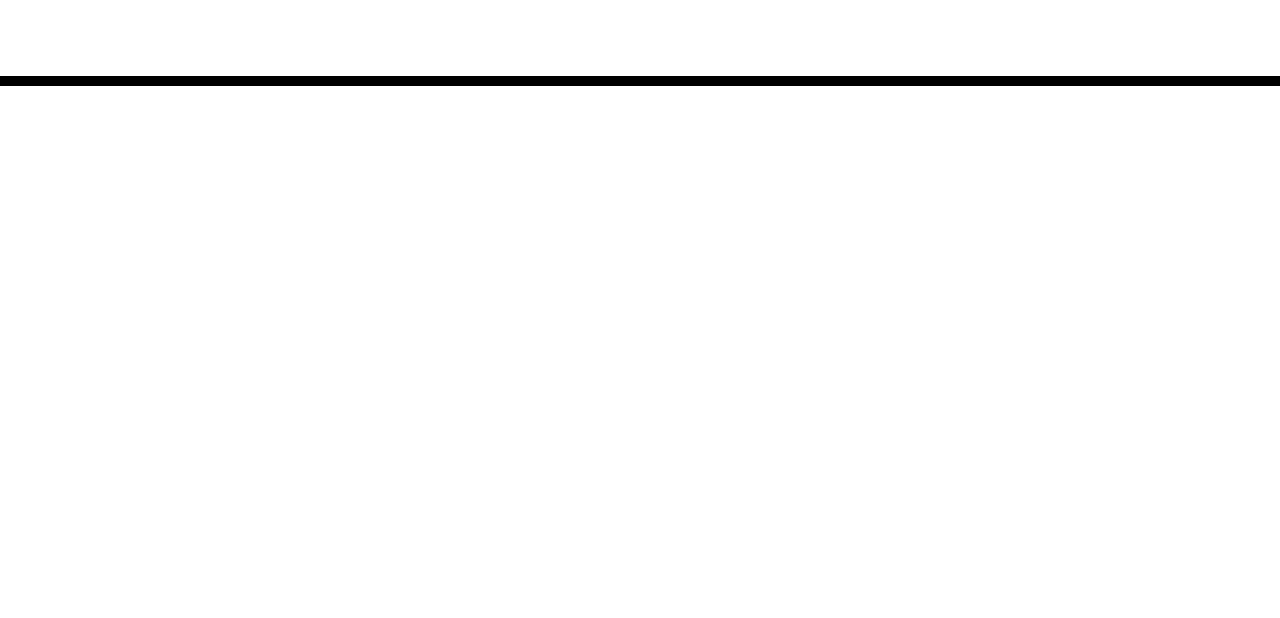
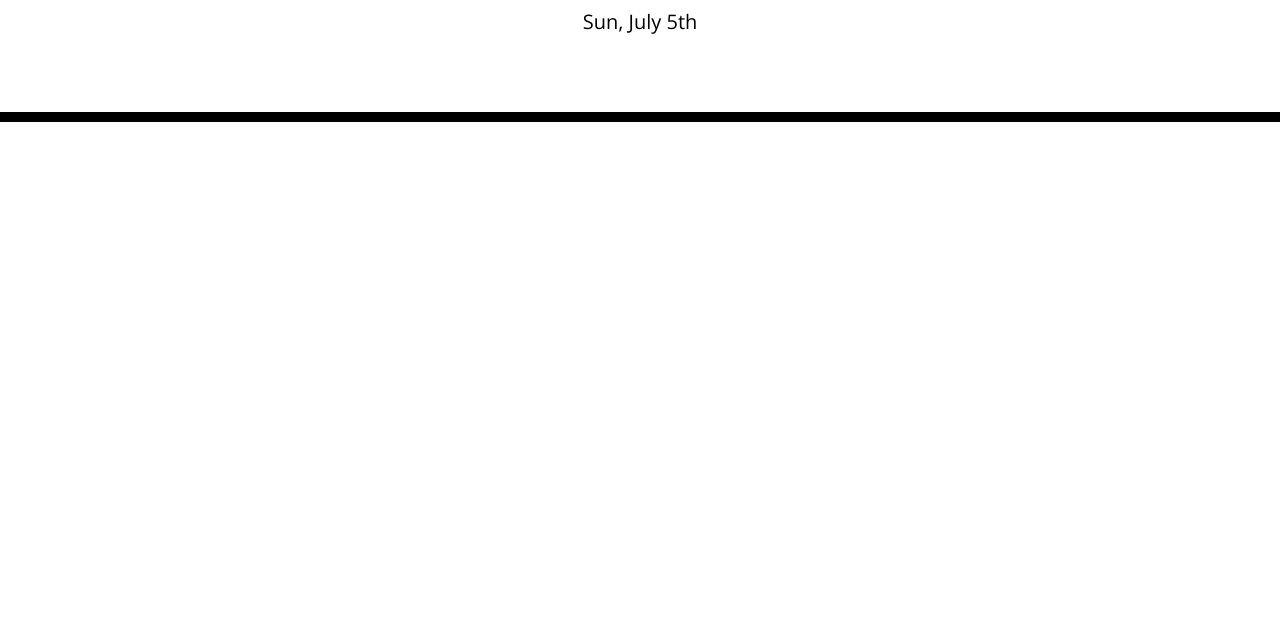
Before and after one commit to brivera14/MyScheduleApp, a plain HTML site: page index.html in a window 1280 px wide. Shown: the part 182-800 px from the top of the page. Drawn offline with nearby package versions, Linux system fonts and the light colour scheme.

Commit message:
Current Date added using moment.js

```diff
--- a/assets/js/script.js
+++ b/assets/js/script.js
@@ -0,0 +1,3 @@
+// Display current date in the header of the app
+var dateNow = moment().format("ddd, MMMM Do");
+$("#currentDay").text(dateNow);
--- a/index.html
+++ b/index.html
@@ -34,5 +34,6 @@
 
     <script src="https://code.jquery.com/jquery-3.4.1.min.js"></script>
     <script src="https://cdnjs.cloudflare.com/ajax/libs/moment.js/2.24.0/moment.min.js"></script>
+    <script src="./assets/js/script.js"></script>
   </body>
 </html>
```
